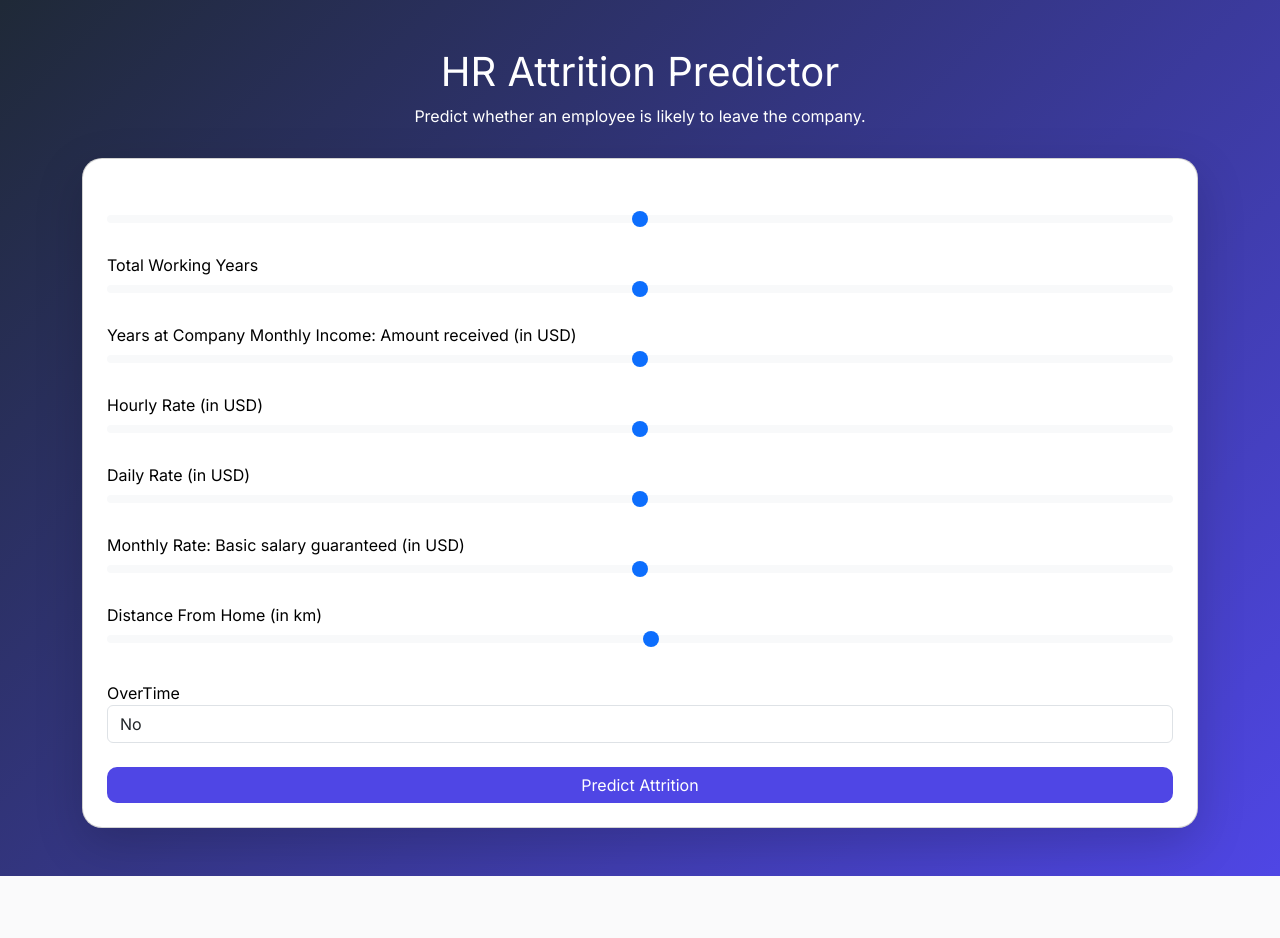
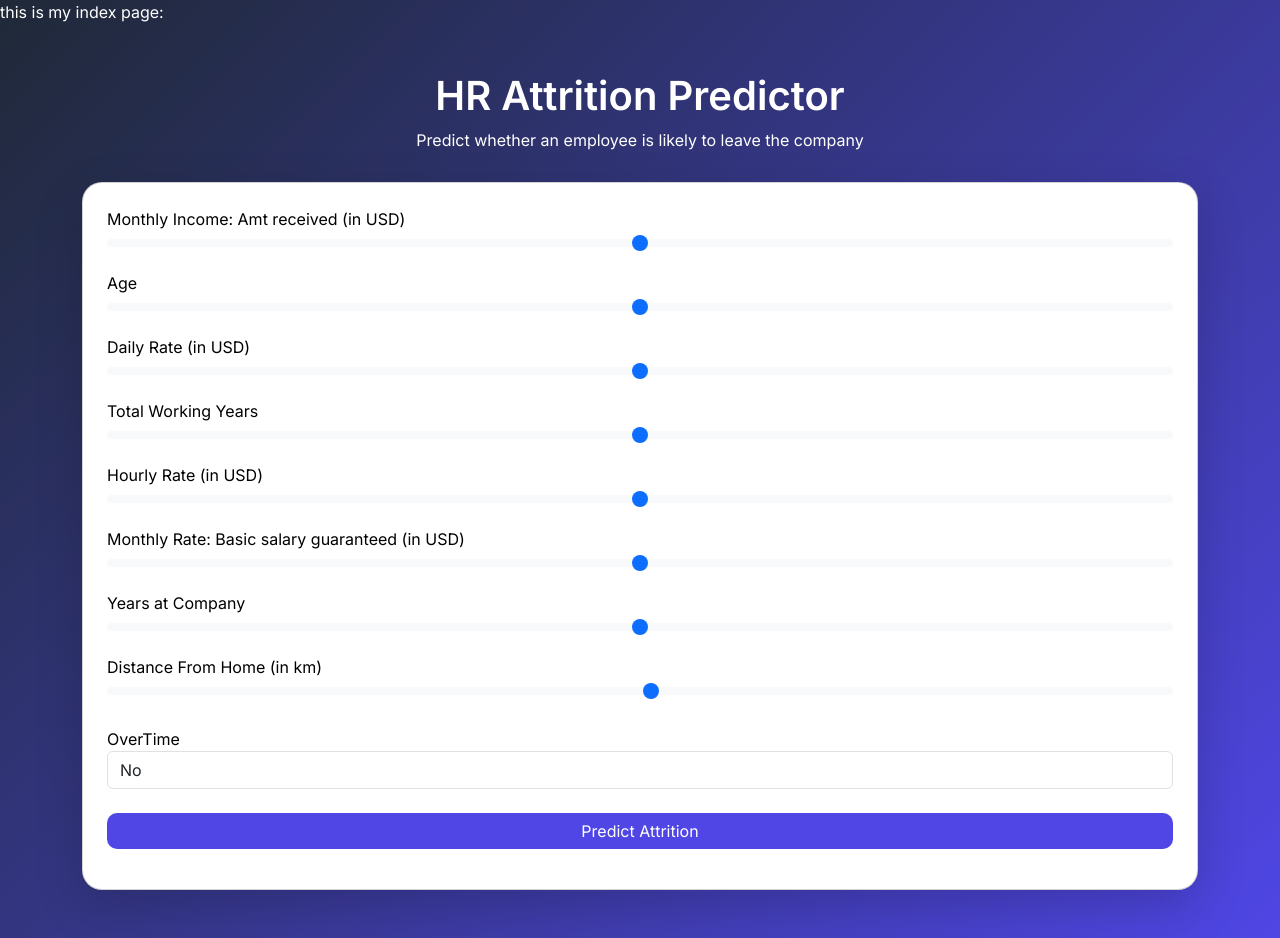
Before and after one commit to cathcath-ryn/HR-Attrition-Prediction-App, a Flask app: page / in a window 1280 px wide. Before the commit the page ends 876 px from the top, so only its background shows below. Run offline with Flask 3, Linux system fonts and the light colour scheme; parts of the project's set-up code (start-up, migrations or seed data) failed here and were passed over.

Commit message:
Update index.html

```diff
--- a/templates/index.html
+++ b/templates/index.html
@@ -1,3 +1,4 @@
+this is my index page:
 <!DOCTYPE html>
 <html lang="en">
 <head>
@@ -14,7 +15,7 @@
         body {
             font-family: 'Inter', sans-serif;
             background: linear-gradient(135deg, #1f2937, #4f46e5);
-            color: #ffffff;
+            color: #fff;
         }
 
         .card {
@@ -24,11 +25,11 @@
         }
 
         .header {
-            text-align:center;
+            text-align: center;
             margin-bottom: 30px;
         }
 
-        .headerh1 {
+        .header h1 {
             font-weight: 600;
         }
 
@@ -52,7 +53,6 @@
             padding: 15px;
             font-weight: 500;
         }
-
     </style>
 </head>
 
@@ -60,76 +60,63 @@
 
 <div class="container py-5">
 
-    <!--HEADER-->
-    <div class = "header">
-        <h1> HR Attrition Predictor </h1>
-        <p>
-            Predict whether an employee is likely to leave the company.
-        </p>
-
+    <!-- HEADER -->
+    <div class="header">
+        <h1>HR Attrition Predictor</h1>
+        <p>Predict whether an employee is likely to leave the company</p>
     </div>
 
-    <!--CARD-->
+    <!-- CARD -->
     <div class="card shadow-lg p-4">
 
-        <form action="/predict" method= "post">
+        <form action="/predict" method="post">
 
+            <!-- Monthly Income -->
+            <label>Monthly Income: Amt received (in USD) <span class="slider-value" id="income_val"></span></label>
+            <input type="range" name="MonthlyIncome" min="1000" max="20000" step="100"
+                   class="form-range" oninput="income_val.innerText=this.value">
 
-            <!--Age-->
-            <label class="mt-3>Age <span class="slider-value"id="age_val"></span></label>
+            <!-- Age -->
+            <label class="mt-3">Age <span class="slider-value" id="age_val"></span></label>
             <input type="range" name="Age" min="18" max="60"
-                class="form-range"
-                oninput="age_val.innerText=this.value">
+                   class="form-range" oninput="age_val.innerText=this.value">
 
-            <!--Total Working Years-->
+            <!-- Daily Rate -->
+            <label class="mt-3">Daily Rate (in USD) <span class="slider-value" id="daily_val"></span></label>
+            <input type="range" name="DailyRate" min="100" max="1500"
+                   class="form-range" oninput="daily_val.innerText=this.value">
+
+            <!-- Total Working Years -->
             <label class="mt-3">Total Working Years <span class="slider-value" id="years_val"></span></label>
-            <input type="range" name= "TotalWorkingYears" min="0" max="40"
-                class="form-range"
-                oninput="years_val.innerText=this.value">
+            <input type="range" name="TotalWorkingYears" min="0" max="40"
+                   class="form-range" oninput="years_val.innerText=this.value">
 
-            <!--Years at Company-->
-            <label class="mt-3">Years at Company <span class= slider-value" id="company_val"></span></label>
+            <!-- Hourly Rate -->
+            <label class="mt-3">Hourly Rate (in USD) <span class="slider-value" id="hourly_val"></span></label>
+            <input type="range" name="HourlyRate" min="10" max="200"
+                   class="form-range" oninput="hourly_val.innerText=this.value">
 
-            <!--Monthly Income-->
-            <label>Monthly Income: Amount received (in USD) <span class="slider-value" id="income_val"</span></label>
-            <input type="range" name= "MonthlyIncome" min="1000" max="20000" step="100"
-                class="form-range"
-                oninput="income_val.ineerText=this.value">
+            <!-- Monthly Rate -->
+            <label class="mt-3">Monthly Rate: Basic salary guaranteed (in USD) <span class="slider-value" id="monthly_val"></span></label>
+            <input type="range" name="MonthlyRate" min="2000" max="30000"
+                   class="form-range" oninput="monthly_val.innerText=this.value">
 
-            <!--Hourly Rate-->
-            <label class="mt-3">Hourly Rate (in USD)
-                <span class="slider-value" id="hourly_val"></span></label>
-                <input type="range" name="HourlyRate" min="10" max="200"
-                    class="form-range"
-                    oninput="hourly_val.innerText=this.value">
+            <!-- Years at Company -->
+            <label class="mt-3">Years at Company <span class="slider-value" id="company_val"></span></label>
+            <input type="range" name="YearsAtCompany" min="0" max="40"
+                   class="form-range" oninput="company_val.innerText=this.value">
 
-            <!--Daily Rate-->
-            <label class="mt-3">Daily Rate (in USD)
-                <span class="slider-value" id="daily_val"></span></label>
-                <input type="range" name="DailyRate" min="100" max="1500"
-                    class="form-range"
-                    oninput="daily_val.innerText=this.value">
+            <!-- Distance -->
+            <label class="mt-3">Distance From Home (in km) <span class="slider-value" id="distance_val"></span></label>
+            <input type="range" name="DistanceFromHome" min="1" max="50"
+                   class="form-range" oninput="distance_val.innerText=this.value">
 
-            <!--Monthly Rate-->
-            <label class="mt-3">Monthly Rate: Basic salary guaranteed (in USD)
-                <span class="slider-value" id="monthly_val"></span></label>
-                <input type="range" name="MonthlyRate" min="2000" max="30000"
-                    class="form-range"
-                    oninput="monthly_val.innerText=this.value">
-
-            <!--Distance-->
-            <label class="mt-3">Distance From Home (in km)
-                <span class="slider-value" id="distance_val"></span></label>
-                <input type="range" name="DistanceFromHome" min="1" max="50"
-                    class="form-range"
-                    oninput="distance_val.innerText=this.value">
-
-            <!--Overtime-->
+            <!-- Overtime -->
             <div class="mt-4">
                 <label>OverTime</label>
                 <select name="OverTime" class="form-control">
                     <option value="0">No</option>
-                    <option value="0">Yes</option>
+                    <option value="1">Yes</option>
                 </select>
             </div>
 
@@ -141,12 +128,14 @@
         {% if prediction_text %}
         <div class="mt-4 text-center">
             <div class="result-box bg-light">
-                {{prediction_text}}
+                {{ prediction_text }}
             </div>
-            {% endif %}
+        </div>
+        {% endif %}
 
-        </div>
     </div>
-    </body>
 
-    </html>
+</div>
+
+</body>
+</html>
```
